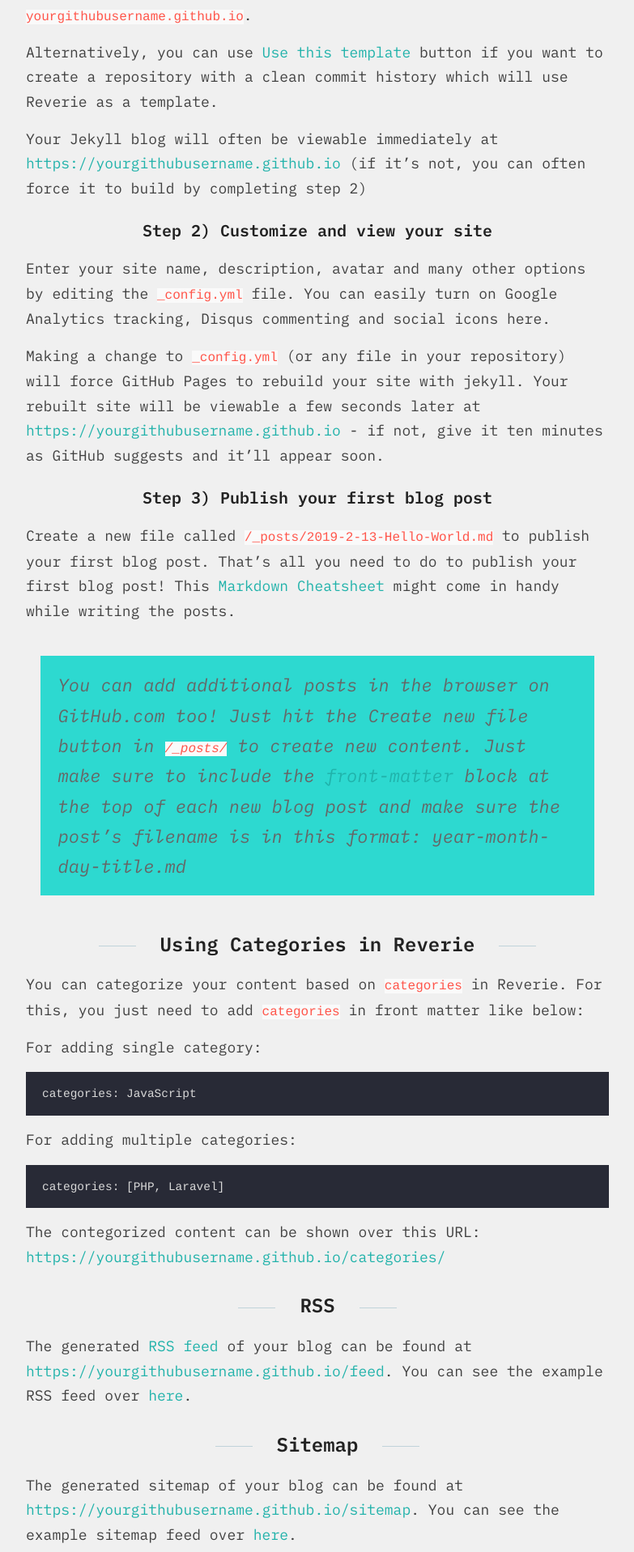
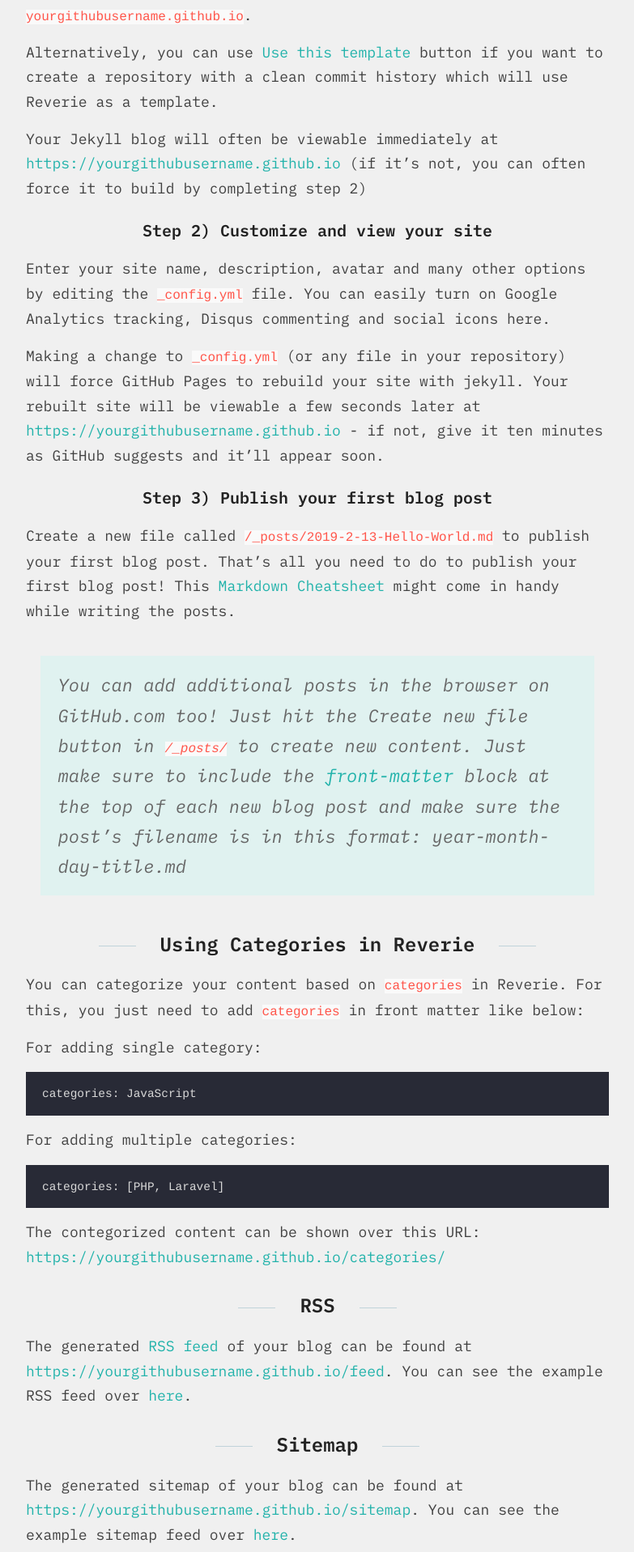
Before and after one commit to eric-downes/20sq-blog, a Jekyll site: the page built from _posts/2019-02-13-introducing-reverie-jekyll-theme.md, in a window 1280 px wide. Shown: the part 2039-3956 px from the top of the page at 81% size, without its empty margins (248-1031 px from the left). Built offline with Jekyll 4.4.1, drawn with Linux system fonts in a browser that asks for light colours; comment, search, counter and statistics services are not loaded.

Commit message:
Playing a bit with colors

```diff
--- a/assets/style.scss
+++ b/assets/style.scss
@@ -412,7 +412,7 @@ nav {
     color: $gray;
     font-size: 22px;
     font-style: italic;
-    background-color: #2dd9d0;
+    background-color: #e0f2f0;
   }
 
   .you-may-like{
```
